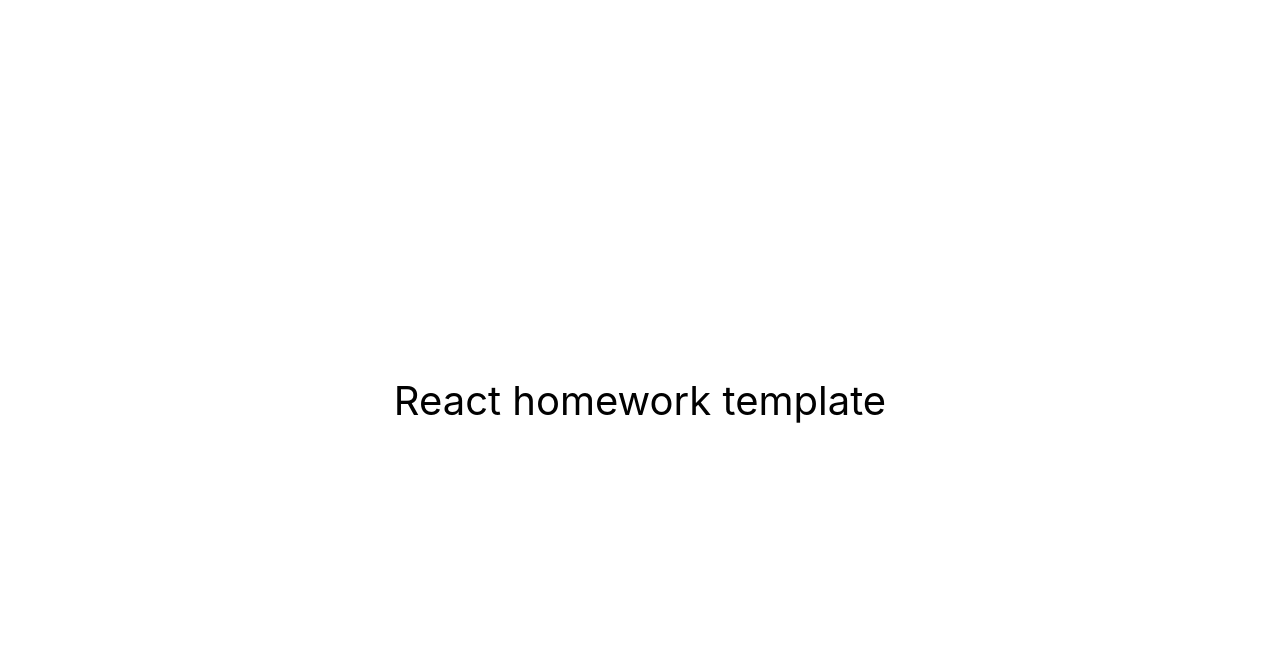
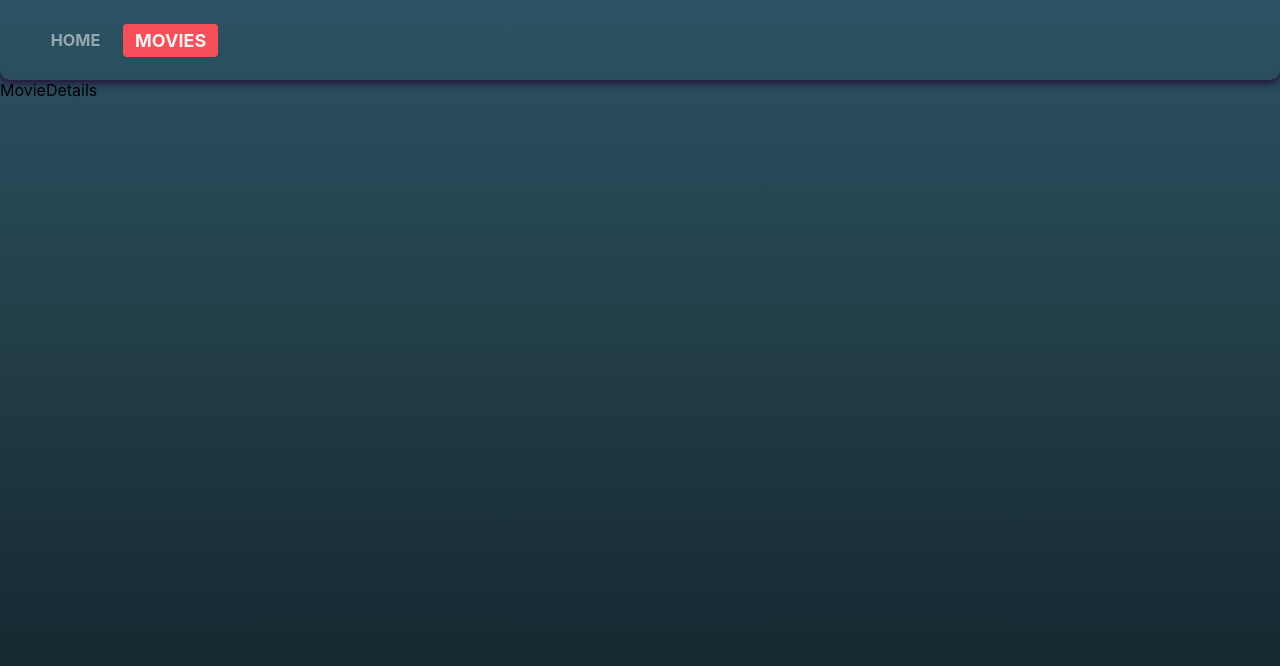
Before and after one commit to IrinaBelenko/goit-react-hw-05-movies, a React (Create React App) app: page /goit-react-hw-05-movies/movies/1 in a window 1280 px wide. Shown: the top 666 px of the page. Built offline with nearby package versions, Linux system fonts and the light colour scheme.

Commit message:
start nav

```diff
--- a/package.json
+++ b/package.json
@@ -4,11 +4,15 @@
   "private": true,
   "homepage": "https://IrinaBelenko.github.io/goit-react-hw-05-movies/",
   "dependencies": {
+    "@emotion/react": "^11.11.1",
+    "@emotion/styled": "^11.11.0",
     "@testing-library/jest-dom": "^5.16.3",
     "@testing-library/react": "^12.1.4",
     "@testing-library/user-event": "^13.5.0",
+    "axios": "^1.4.0",
     "react": "^18.1.0",
     "react-dom": "^18.1.0",
+    "react-router-dom": "^6.14.2",
     "react-scripts": "5.0.1",
     "web-vitals": "^2.1.3"
   },
--- a/src/components/App.jsx
+++ b/src/components/App.jsx
@@ -1,16 +1,20 @@
+import Home from 'pages/Home';
+import Movies from 'pages/Movies';
+import { Navigate, Route, Routes } from 'react-router-dom';
+import { SharedLayout } from './SharedLayout/SharedLayout';
+import MovieDetails from 'pages/MovieDetails';
+
 export const App = () => {
   return (
-    <div
-      style={{
-        height: '100vh',
-        display: 'flex',
-        justifyContent: 'center',
-        alignItems: 'center',
-        fontSize: 40,
-        color: '#010101'
-      }}
-    >
-      React homework template
-    </div>
+    <Routes>
+      <Route path="/" element={<SharedLayout />}>
+        <Route index element={<Home />} />
+        <Route path="movies" element={<Movies />} />
+        <Route path="/movies/:movieId" element={<MovieDetails />} />
+        {/* <Route path="/movies/:movieId/cast" element={<Cast />} />
+      <Route path="/movies/:movieId/reviews" element={<Reviews />} /> */}
+        <Route path="*" element={<Navigate to="/" replace />} />
+      </Route>
+    </Routes>
   );
 };
--- /dev/null
+++ b/src/components/SharedLayout/SharedLayout.jsx
@@ -0,0 +1,31 @@
+import { Outlet } from 'react-router-dom';
+import {
+  Container,
+  HeaderWrapper,
+  LinkWrapper,
+  NavBar,
+  NavLinkStyled,
+} from './SharedLayout.styled';
+import { Suspense } from 'react';
+
+export const SharedLayout = () => {
+  return (
+    <>
+      <NavBar>
+        <Container>
+          <HeaderWrapper>
+            <LinkWrapper>
+              <NavLinkStyled to="/" end>
+                Home
+              </NavLinkStyled>
+              <NavLinkStyled to="/movies">Movies</NavLinkStyled>
+            </LinkWrapper>
+          </HeaderWrapper>
+        </Container>
+      </NavBar>
+      <Suspense>
+        <Outlet />
+      </Suspense>
+    </>
+  );
+};
--- /dev/null
+++ b/src/components/SharedLayout/SharedLayout.styled.js
@@ -0,0 +1,79 @@
+import styled from '@emotion/styled';
+import { NavLink } from 'react-router-dom';
+
+export const NavBar = styled.header`
+  display: flex;
+  align-items: center;
+
+  padding-top: 20px;
+  padding-bottom: 20px;
+  background-color: ${({ theme }) => theme.colors.mainBackground};
+
+  box-shadow: 0px 2px 10px 1px ${({ theme }) => theme.colors.dark};
+  border-bottom-left-radius: 10px;
+  border-bottom-right-radius: 10px;
+
+  height: 40px;
+`;
+export const Container = styled.div`
+  width: 100%;
+
+  padding-left: ${({ theme }) => theme.spacing(5)};
+  padding-right: ${({ theme }) => theme.spacing(5)};
+
+  margin-left: auto;
+  margin-right: auto;
+
+  @media (min-width: ${({ theme }) => theme.breakpoints.s}) {
+    width: ${({ theme }) => theme.breakpoints.s};
+  }
+  @media (min-width: ${({ theme }) => theme.breakpoints.m}) {
+    width: ${({ theme }) => theme.breakpoints.m};
+  }
+  @media (min-width: ${({ theme }) => theme.breakpoints.l}) {
+    width: ${({ theme }) => theme.breakpoints.l};
+  }
+`;
+
+export const HeaderWrapper = styled.div`
+  display: flex;
+  align-items: center;
+`;
+
+export const NavLinkStyled = styled(NavLink)`
+  color: ${({ theme }) => theme.colors.light};
+  font-size: ${({ theme }) => theme.fontSizes.medium};
+  font-weight: 700;
+
+  text-transform: uppercase;
+
+  transition-property: color, background-color, transform;
+  transition-duration: 0.2s;
+  transition-timing-function: ${({ theme }) => theme.animations.cubicBezier};
+
+  transform: scale(0.9);
+
+  &:hover,
+  &:focus {
+    color: ${({ theme }) => theme.colors.white};
+  }
+
+  &.active {
+    color: ${({ theme }) => theme.colors.white};
+    background-color: ${({ theme }) => theme.colors.accent};
+
+    padding: 6px 12px;
+    border-radius: 4px;
+
+    transform: scale(1);
+    pointer-events: none;
+  }
+`;
+
+export const LinkWrapper = styled.div`
+  display: flex;
+  align-items: center;
+  gap: ${({ theme }) => theme.spacing(5)};
+
+  margin-left: ${({ theme }) => theme.spacing(7)};
+`;
--- a/src/index.js
+++ b/src/index.js
@@ -2,9 +2,17 @@ import React from 'react';
 import ReactDOM from 'react-dom/client';
 import { App } from 'components/App';
 import './index.css';
+import { BrowserRouter } from 'react-router-dom';
+import { Global, ThemeProvider } from '@emotion/react';
+import { GlobalStyles, theme } from 'styles';
 
 ReactDOM.createRoot(document.getElementById('root')).render(
   <React.StrictMode>
-    <App />
+    <BrowserRouter basename="/goit-react-hw-05-movies">
+      <ThemeProvider theme={theme}>
+        <Global styles={GlobalStyles} />
+        <App />
+      </ThemeProvider>
+    </BrowserRouter>
   </React.StrictMode>
 );
--- /dev/null
+++ b/src/pages/Home.jsx
@@ -0,0 +1,9 @@
+const Home = () => {
+  return (
+    <main>
+      <p>Home</p>
+    </main>
+  );
+};
+
+export default Home;
--- /dev/null
+++ b/src/pages/MovieDetails.jsx
@@ -0,0 +1,9 @@
+const MovieDetails = () => {
+  return (
+    <main>
+      <p>MovieDetails</p>
+    </main>
+  );
+};
+
+export default MovieDetails;
--- /dev/null
+++ b/src/pages/Movies.jsx
@@ -0,0 +1,9 @@
+const Movies = () => {
+  return (
+    <main>
+      <p>Movies</p>
+    </main>
+  );
+};
+
+export default Movies;
--- /dev/null
+++ b/src/styles/GlobalStyles.js
@@ -0,0 +1,63 @@
+import { css } from '@emotion/react';
+import { theme } from 'styles/theme';
+
+export const GlobalStyles = css`
+  html {
+    box-sizing: border-box;
+    scroll-behavior: smooth;
+  }
+
+  body {
+    margin: 0;
+    font-family: -apple-system, BlinkMacSystemFont, 'Segoe UI', 'Roboto',
+      'Oxygen', 'Ubuntu', 'Cantarell', 'Fira Sans', 'Droid Sans',
+      'Helvetica Neue', sans-serif;
+    background: ${theme.colors.mainBackground};
+    min-height: 100vh;
+
+    font-style: normal;
+  }
+
+  h1,
+  h2,
+  h3,
+  h4,
+  h5,
+  h6,
+  p {
+    margin-top: 0;
+  }
+
+  ul,
+  ol {
+    list-style: none;
+    padding-left: 0;
+    margin-top: 0;
+    margin-bottom: 0;
+  }
+
+  img {
+    display: block;
+    max-width: 100%;
+    height: auto;
+  }
+
+  button {
+    padding: 0;
+    border: none;
+    font: inherit;
+    color: inherit;
+    background-color: transparent;
+    cursor: pointer;
+  }
+
+  a {
+    text-decoration: none;
+    color: inherit;
+  }
+
+  code {
+    font-family: source-code-pro, Menlo, Monaco, Consolas, 'Courier New',
+      monospace;
+  }
+`;
--- /dev/null
+++ b/src/styles/index.js
@@ -0,0 +1,2 @@
+export * from 'styles/GlobalStyles';
+export * from 'styles/theme';
--- /dev/null
+++ b/src/styles/theme.js
@@ -0,0 +1,34 @@
+export const theme = Object.freeze({
+  colors: {
+    accent: '#f64f59',
+    white: '#f2f2f2',
+    light: 'rgba(255,255,255,.5)',
+    dark: '#240b36',
+    primary: '#22a6b3',
+    mainBackground: ['linear-gradient(to top, #0f2027, #203a43, #2c5364)'],
+    imageBackground: ['red', 'linear-gradient (90deg, #ff9966,#ff5e62'],
+  },
+
+  fontSizes: {
+    small: '14px',
+    medium: '18px',
+    large: '22px',
+    xl: '30px',
+    xxl: '34px',
+    xxxl: '42px',
+  },
+
+  breakpoints: {
+    xs: '320px',
+    s: '768px',
+    m: '1024px',
+    l: '1280px',
+    xl: '1440px',
+  },
+
+  animations: {
+    cubicBezier: '0.25s cubic-bezier(0.7, 0.98, 0.86, 0.98)',
+  },
+
+  spacing: value => `${4 * value}px`,
+});
```
Also changed, not shown: 1 other file (tests, documents, lock files or other folders).
